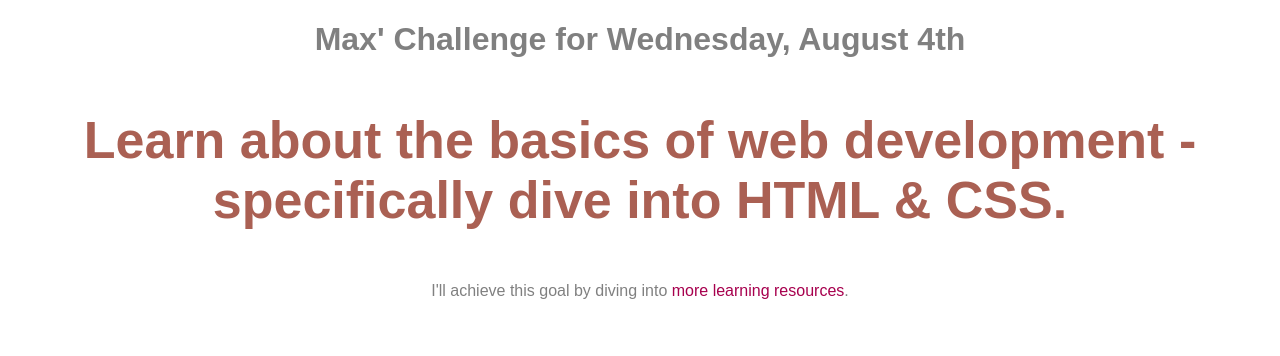
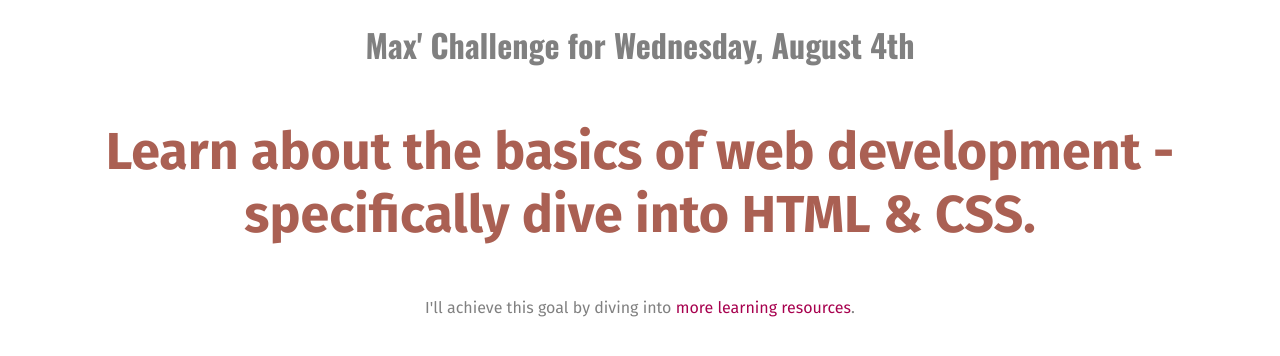
Before and after one commit to devsula50/web-dev-complete-100, a plain HTML site: page index.html in a window 1280 px wide. Drawn offline with nearby package versions, Linux system fonts and the light colour scheme.

Commit message:
google fonts

```diff
--- a/daily-challenge.css
+++ b/daily-challenge.css
@@ -1,11 +1,11 @@
 h1 {
-  font-family: sans-serif;
+  font-family: 'Oswald', sans-serif;
   text-align: center;
   color: gray
 }
 
 p {
-  font-family: sans-serif;
+  font-family: 'Fira Sans', sans-serif;
   text-align: center;
   color: gray
 }
--- a/index.html
+++ b/index.html
@@ -3,6 +3,9 @@
 <head>
   <meta charset="UTF-8">
   <meta name="viewport" content="width=device-width, initial-scale=1.0">
+  <link rel="preconnect" href="https://fonts.googleapis.com">
+  <!-- <link rel="preconnect" href="https://fonts.gstatic.com" crossorigin> -->
+  <link href="https://fonts.googleapis.com/css2?family=Fira+Sans:wght@400;700&family=Oswald:wght@200..700&display=swap" rel="stylesheet">
   <link href="daily-challenge.css" rel="stylesheet">
   <title>My Daily Challenge</title>
 </head>
```
